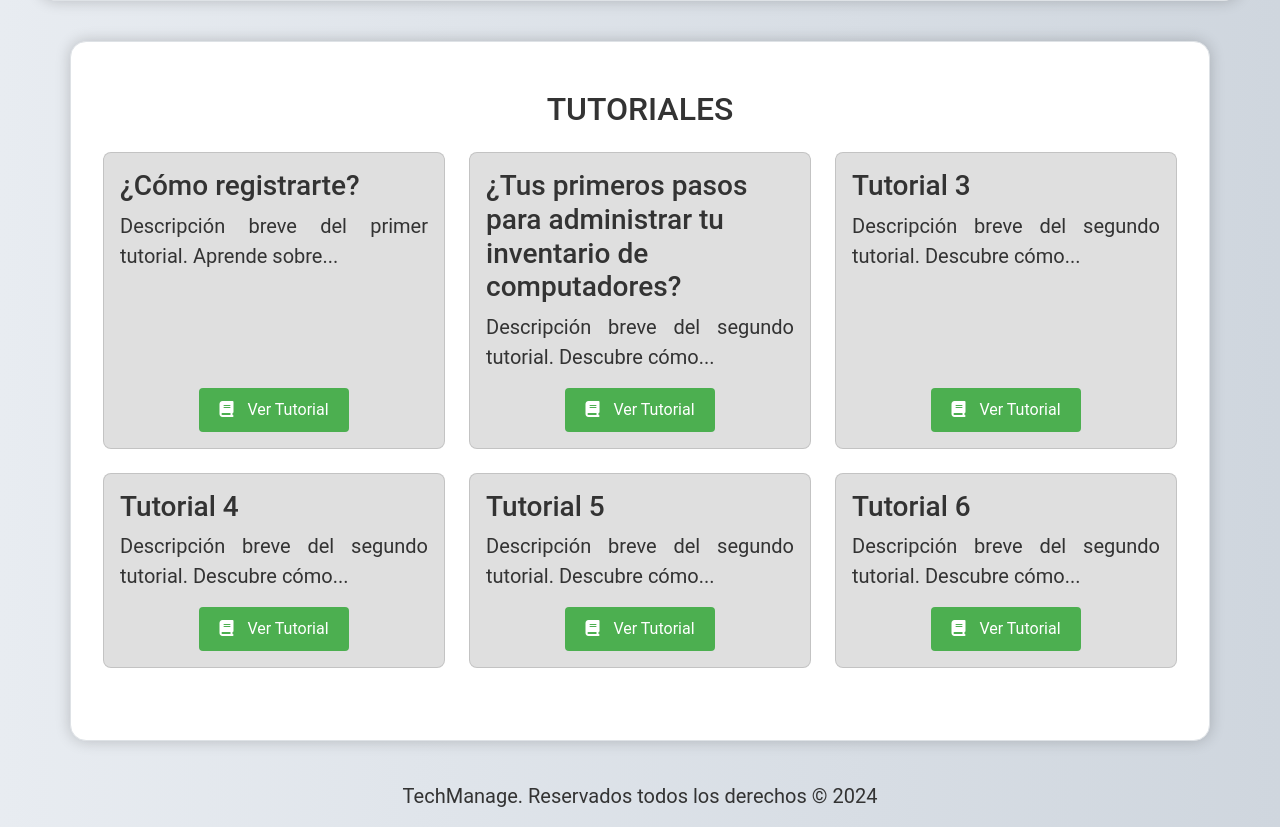
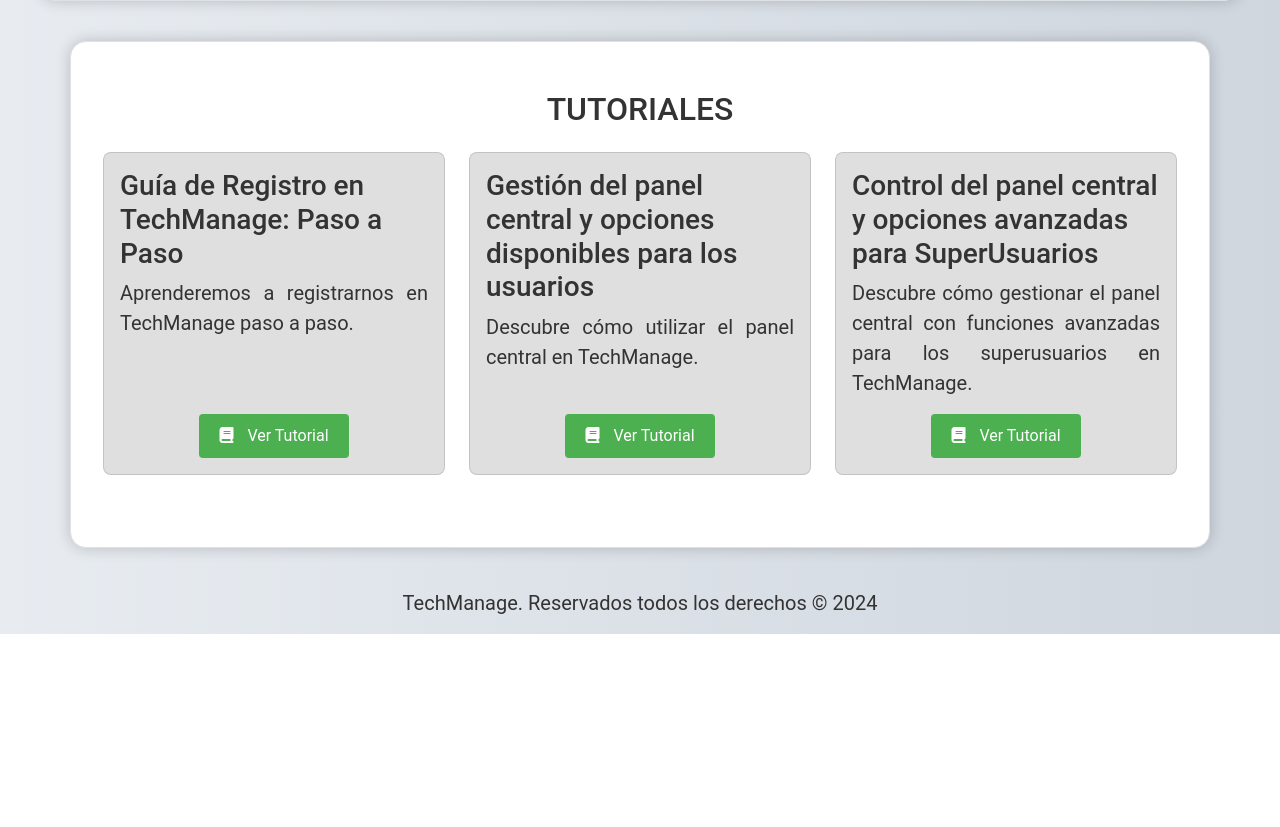
Before and after one commit to Carlos-Leguizamo/TechManage, a Django app: page / in a window 1280 px wide. Shown: the part 605-1432 px from the top of the page. After the commit the page ends 1239 px from the top, so only its background shows below. Run offline with Django 5.2, Linux system fonts and the light colour scheme; some libraries are stand-ins or nearby versions.

Commit message:
configurar las tarjetas y añadir los enlaces para los turoriales

```diff
--- a/tasks/templates/home.html
+++ b/tasks/templates/home.html
@@ -45,9 +45,9 @@
       <div class="col-md-4 mb-4">
         <div class="card h-100" id="clase">
           <div class="card-body d-flex flex-column">
-            <h3 class="card-title">¿Cómo registrarte?</h3>
-            <p class="card-text">Descripción breve del primer tutorial. Aprende sobre...</p>
-            <a href="link-al-tutorial-1" class="btn btn-primary mt-auto"><i class="fa fa-book"></i> Ver Tutorial</a>
+            <h3 class="card-title">Guía de Registro en TechManage: Paso a Paso</h3>
+            <p class="card-text">Aprenderemos a registrarnos en TechManage paso a paso.</p></p>
+            <a href="https://youtu.be/A3aIkIqYd84" class="btn btn-primary mt-auto" target="_blank"><i class="fa fa-book"></i> Ver Tutorial</a>
           </div>
         </div>
       </div>
@@ -55,9 +55,9 @@
       <div class="col-md-4 mb-4">
         <div class="card h-100" id="clase">
           <div class="card-body d-flex flex-column">
-            <h3 class="card-title">¿Tus primeros pasos para administrar tu inventario de computadores?</h3>
-            <p class="card-text">Descripción breve del segundo tutorial. Descubre cómo...</p>
-            <a href="link-al-tutorial-2" class="btn btn-primary mt-auto"><i class="fa fa-book"></i> Ver Tutorial</a>
+            <h3 class="card-title">Gestión del panel central y opciones disponibles para los usuarios</h3>
+            <p class="card-text">Descubre cómo utilizar el panel central en TechManage.</p>
+            <a href="https://youtu.be/iUwG-FDLocY" class="btn btn-primary mt-auto" target="_blank"><i class="fa fa-book"></i> Ver Tutorial</a>
           </div>
         </div>
       </div>
@@ -65,39 +65,9 @@
       <div class="col-md-4 mb-4">
         <div class="card h-100"  id="clase">
           <div class="card-body d-flex flex-column">
-            <h3 class="card-title">Tutorial 3</h3>
-            <p class="card-text">Descripción breve del segundo tutorial. Descubre cómo...</p>
-            <a href="link-al-tutorial-2" class="btn btn-primary mt-auto"><i class="fa fa-book"></i> Ver Tutorial</a>
-          </div>
-        </div>
-      </div>
-
-      <div class="col-md-4 mb-4">
-        <div class="card h-100" id="clase">
-          <div class="card-body d-flex flex-column">
-            <h3 class="card-title">Tutorial 4</h3>
-            <p class="card-text">Descripción breve del segundo tutorial. Descubre cómo...</p>
-            <a href="link-al-tutorial-2" class="btn btn-primary mt-auto"><i class="fa fa-book"></i> Ver Tutorial</a>
-          </div>
-        </div>
-      </div>
-
-      <div class="col-md-4 mb-4">
-        <div class="card h-100" id="clase">
-          <div class="card-body d-flex flex-column">
-            <h3 class="card-title">Tutorial 5</h3>
-            <p class="card-text">Descripción breve del segundo tutorial. Descubre cómo...</p>
-            <a href="link-al-tutorial-2" class="btn btn-primary mt-auto"><i class="fa fa-book"></i> Ver Tutorial</a>
-          </div>
-        </div>
-      </div>
-
-      <div class="col-md-4 mb-4">
-        <div class="card h-100" id="clase">
-          <div class="card-body d-flex flex-column">
-            <h3 class="card-title">Tutorial 6</h3>
-            <p class="card-text">Descripción breve del segundo tutorial. Descubre cómo...</p>
-            <a href="link-al-tutorial-2" class="btn btn-primary mt-auto"><i class="fa fa-book"></i> Ver Tutorial</a>
+            <h3 class="card-title">Control del panel central y opciones avanzadas para SuperUsuarios</h3>
+            <p class="card-text">Descubre cómo gestionar el panel central con funciones avanzadas para los superusuarios en TechManage.</p>
+            <a href="https://youtu.be/UJ5uqVsXVJs" class="btn btn-primary mt-auto" target="_blank"><i class="fa fa-book"></i> Ver Tutorial</a>
           </div>
         </div>
       </div>
```
